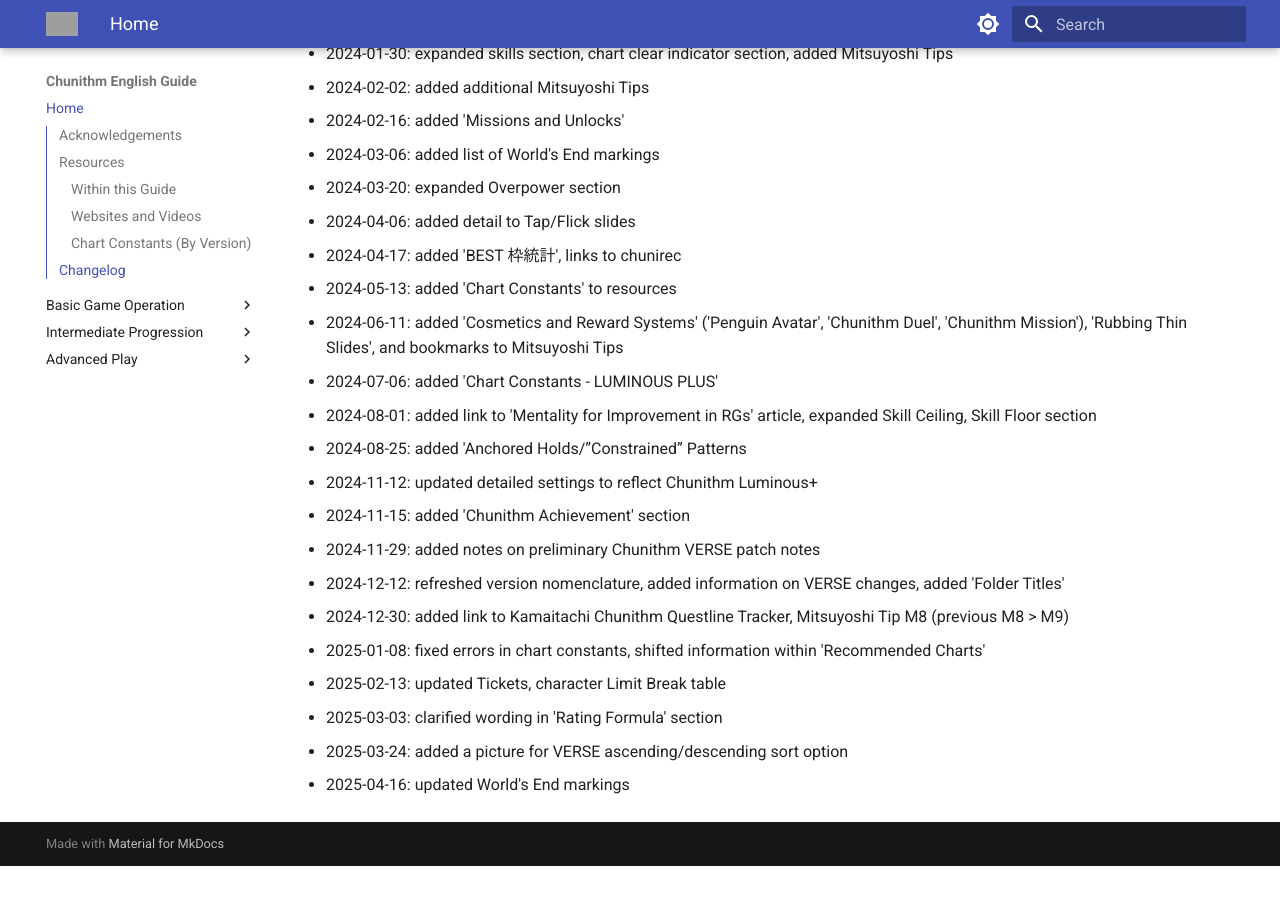
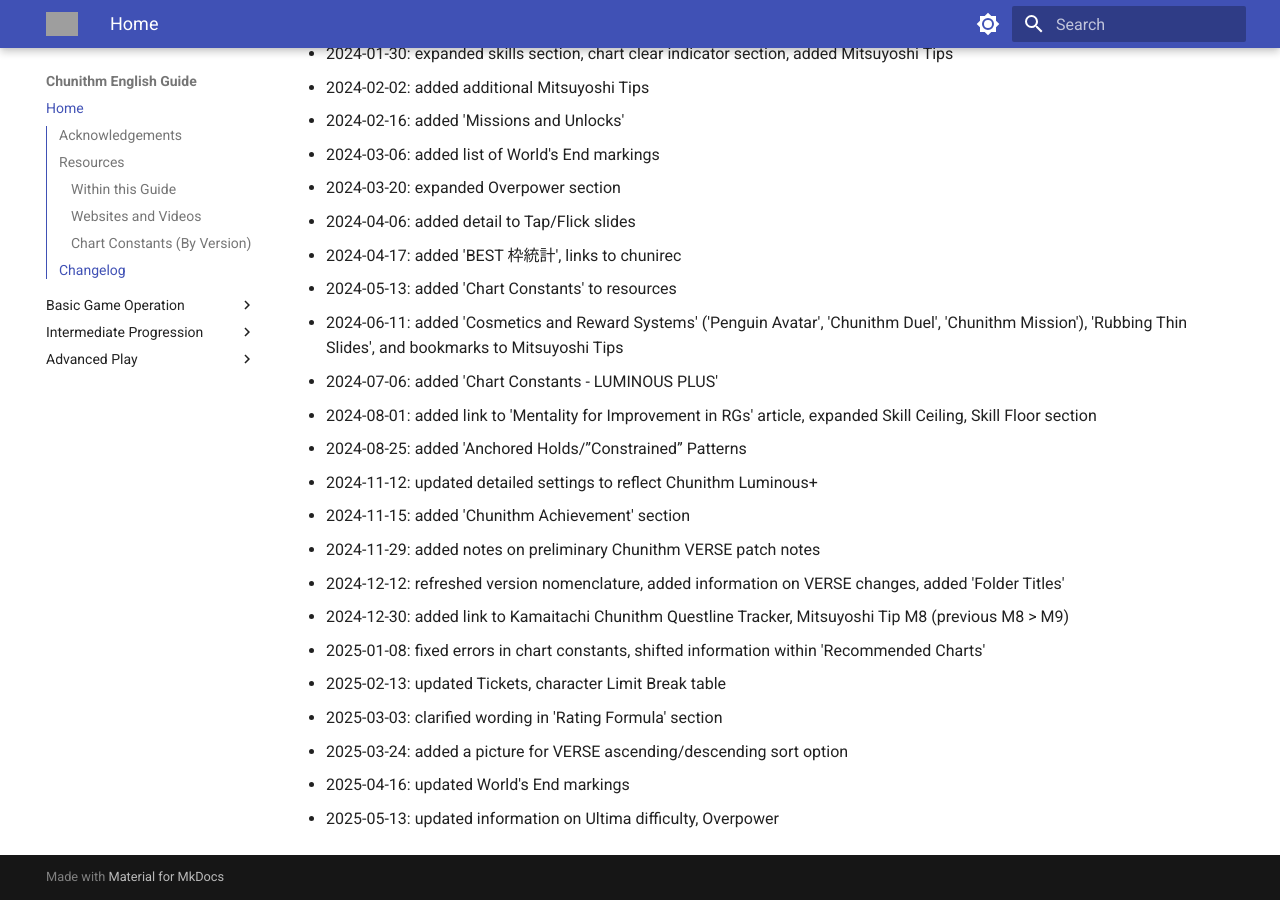
Before and after one commit to DarinMao/chunithm-org, an MkDocs documentation site: the page built from docs/index.md, in a window 1280 px wide and 900 px high, scrolled down 3630 px. Built offline with MkDocs 1.6.1 and Material for MkDocs 9.7.7, drawn with Linux system fonts in a browser that asks for light colours; emoji names are drawn with the system emoji font; before the commit the page ends 4496 px from its top, so only the background shows below that; grey boxes are pictures that could not be loaded.

Commit message:
Update index.md
updated changelog with the OP stuff cause I forgot lol

```diff
--- a/docs/index.md
+++ b/docs/index.md
@@ -114,3 +114,4 @@ Shoutouts as well to Yume Arcade in Toronto!
 - 2025-03-03: clarified wording in 'Rating Formula' section
 - 2025-03-24: added a picture for VERSE ascending/descending sort option
 - 2025-04-16: updated World's End markings
+- 2025-05-13: updated information on Ultima difficulty, Overpower
```
